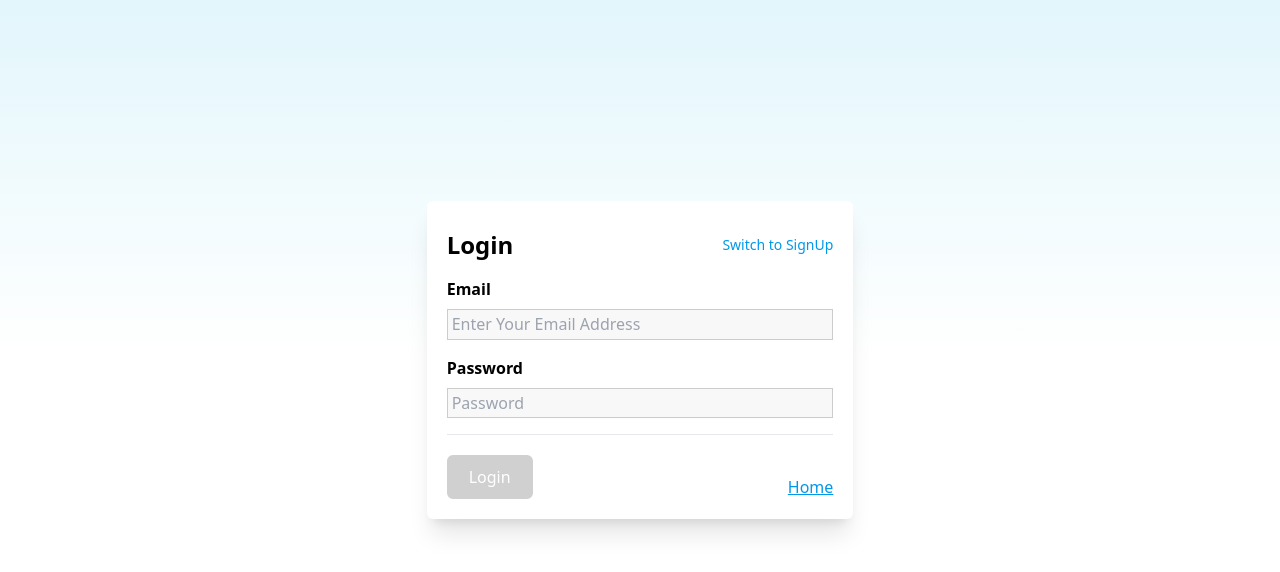
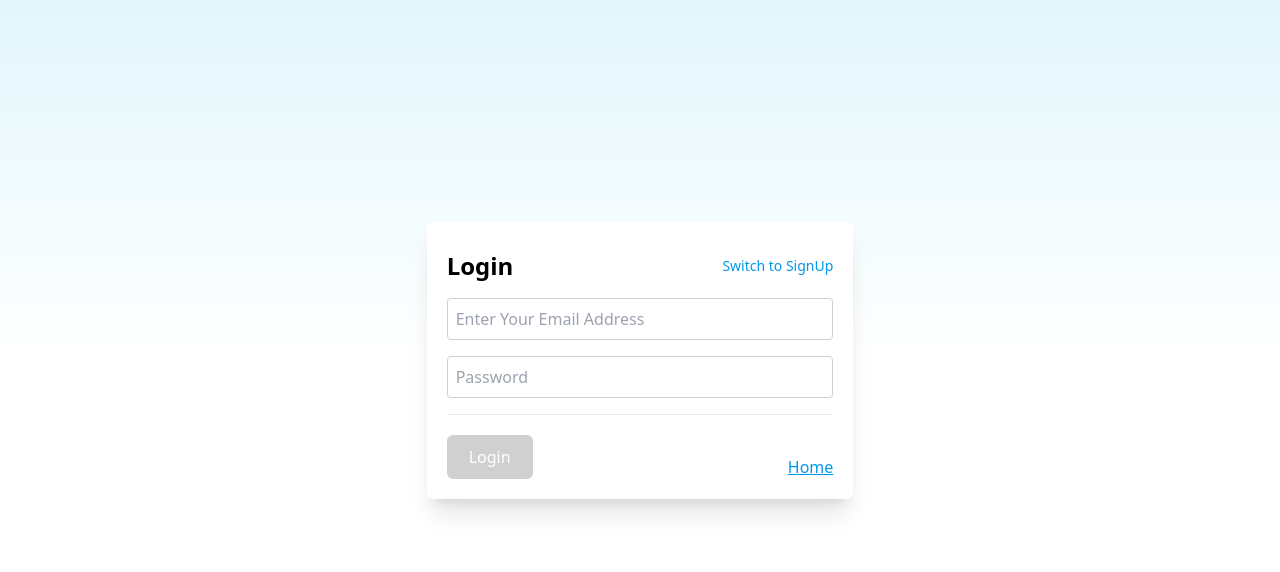
Before and after one commit to DhanushkaNP/Share-places, a React (Create React App) app in the folder FRONTEND/: page /login in a window 1280 px wide. Shown: the top 572 px of the page. Built offline with nearby package versions, Linux system fonts and the light colour scheme; the HTML template or start-up script is replaced by a standard one.

Commit message:
Change style off Input.jsx

```diff
--- a/FRONTEND/src/shared/components/FormElements/Input.jsx
+++ b/FRONTEND/src/shared/components/FormElements/Input.jsx
@@ -1,6 +1,6 @@
 import { useEffect, useReducer } from "react";
 import { validate } from "../../util/validators";
-import "./Input.css";
+// import "./Input.css";
 
 function inputReducer(state, action) {
   switch (action.type) {
@@ -57,6 +57,7 @@ function Input(props) {
         onChange={changeHandler}
         value={inputState.value}
         onBlur={touchHandler}
+        className="w-full text-base p-2 rounded border border-form"
       />
     ) : (
       <textarea
@@ -65,18 +66,23 @@ function Input(props) {
         onChange={changeHandler}
         value={inputState.value}
         onBlur={touchHandler}
+        className="w-full text-base p-2 rounded border border-form"
       />
     );
 
   return (
     <div
-      className={`form-control ${
-        !inputState.isValid && inputState.isTouched && "form-control--invalid"
+      className={` py-2 w-full ${
+        !inputState.isValid &&
+        inputState.isTouched &&
+        " [&>input]:border-red-600 [&>input]:border-2"
       }`}
     >
-      <label htmlFor={props.id}>{props.label}</label>
+      {/* <label htmlFor={props.id}>{props.label}</label> */}
       {element}
-      {!inputState.isValid && inputState.isTouched && <p>{props.errorText}</p>}
+      {!inputState.isValid && inputState.isTouched && (
+        <p className=" text-red-600 text-sm font-light">{props.errorText}</p>
+      )}
     </div>
   );
 }
```
